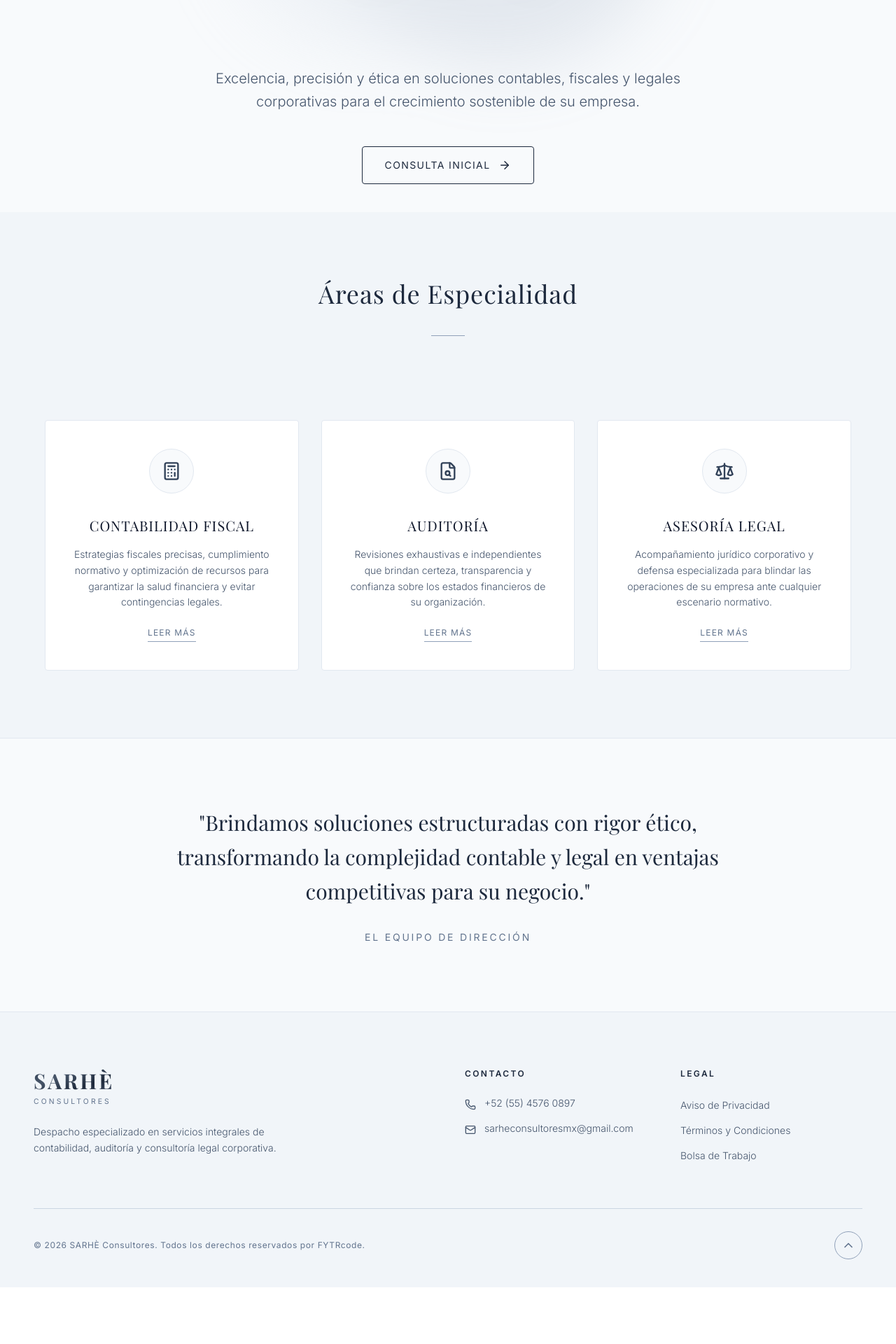
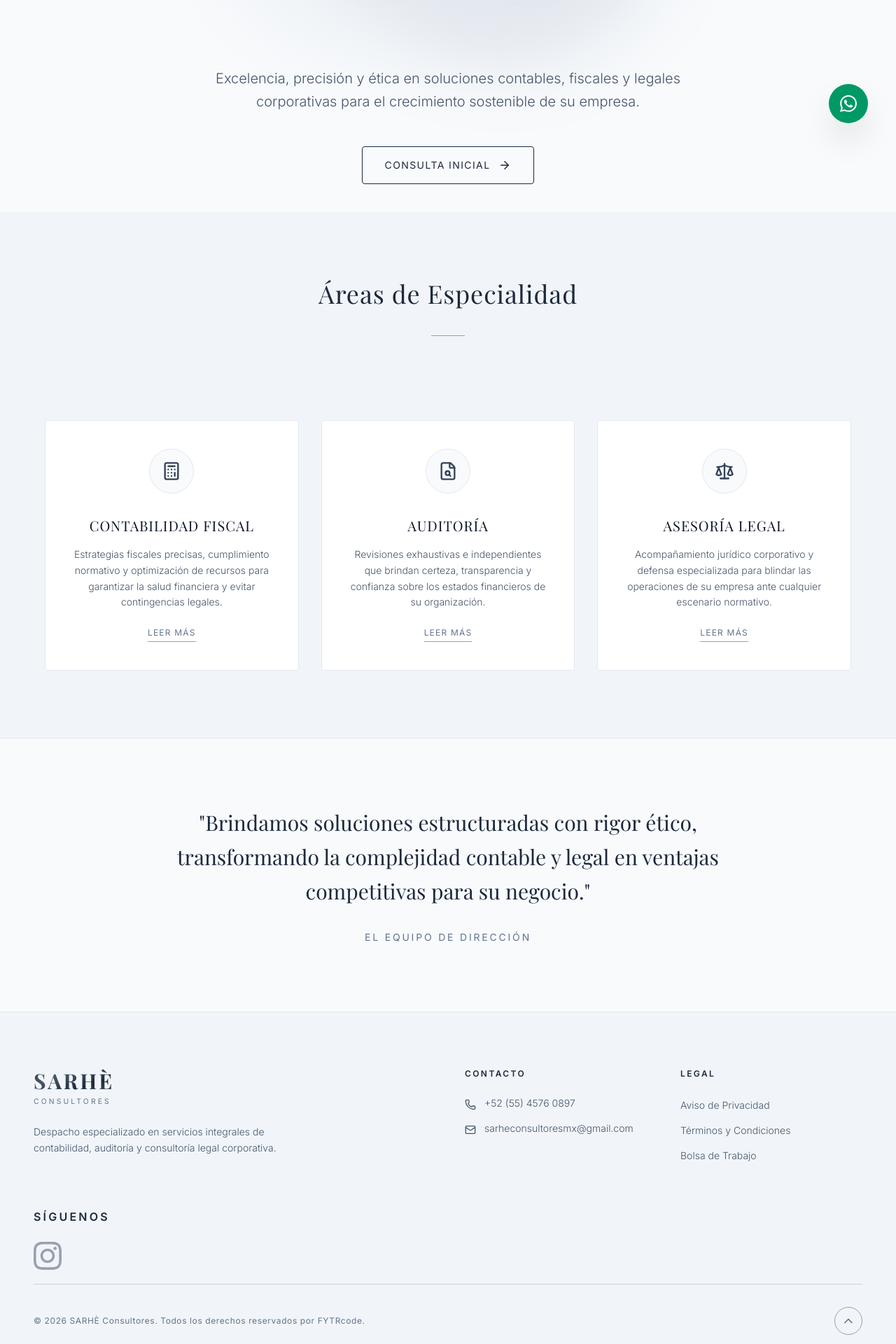
Before and after one commit to franztorresing-5/sarhe, a Next.js app: page / in a window 1280 px wide. Shown: the part 520-2440 px from the top of the page at 70% size. Before the commit the page ends 2359 px from the top, so only its background shows below. Built offline with nearby package versions, Linux system fonts and the light colour scheme.

Commit message:
version 2.2

```diff
--- a/app/page.tsx
+++ b/app/page.tsx
@@ -297,6 +297,26 @@ const App = () => {
             </div>
           </div>
 
+          {/* Columna de Redes Sociales en el Footer */}
+          <div>
+            <h4 className="text-slate-800 dark:text-stone-200 items-center justify-center text-x tracking-[0.2em] uppercase mb-6 font-semibold">Síguenos</h4>
+            <div className="flex space-x-4">
+
+             { /*<span className="text-slate-300 dark:text-stone-700">/</span>*/}
+              {/* Instagram */}
+              <a
+                href="https://www.instagram.com/sarheconsultoresmx/"
+                target="_blank"
+                rel="noopener noreferrer"
+                aria-label="Instagram"
+                className="text-gray-400 hover:text-[#10B981] transition-colors pb-5 "
+              >
+                <svg className="w-10 h-10 fill-current" viewBox="0 0 24 24">
+                  <path d="M12 2.163c3.204 0 3.584.012 4.85.07 3.252.148 4.771 1.691 4.919 4.919.058 1.265.069 1.645.069 4.849 0 3.205-.012 3.584-.069 4.849-.149 3.225-1.664 4.771-4.919 4.919-1.266.058-1.644.07-4.85.07-3.204 0-3.584-.012-4.849-.07-3.26-.149-4.771-1.699-4.919-4.92-.058-1.265-.07-1.644-.07-4.849 0-3.204.013-3.583.07-4.849.149-3.227 1.664-4.771 4.919-4.919 1.266-.057 1.645-.069 4.849-.069zm0-2.163c-3.259 0-3.667.014-4.947.072-4.358.2-6.78 2.618-6.98 6.98-.059 1.281-.073 1.689-.073 4.948 0 3.259.014 3.668.072 4.948.2 4.358 2.618 6.78 6.98 6.98 1.281.058 1.689.072 4.948.072 3.259 0 3.668-.014 4.948-.072 4.354-.2 6.782-2.618 6.979-6.98.059-1.28.073-1.689.073-4.948 0-3.259-.014-3.667-.072-4.947-.196-4.354-2.617-6.78-6.979-6.98-1.281-.059-1.69-.073-4.949-.073zm0 5.838c-3.403 0-6.162 2.759-6.162 6.162s2.759 6.163 6.162 6.163 6.162-2.759 6.162-6.163c0-3.403-2.759-6.162-6.162-6.162zm0 10.162c-2.209 0-4-1.79-4-4 0-2.209 1.791-4 4-4s4 1.791 4 4c0 2.21-1.791 4-4 4zm6.406-11.845c-.796 0-1.441.645-1.441 1.44s.645 1.44 1.441 1.44c.795 0 1.439-.645 1.439-1.44s-.644-1.44-1.439-1.44z" />
+                </svg>
+              </a>
+            </div>
+          </div>
           {/* Bottom Footer */}
           <div className="border-t border-slate-300 dark:border-stone-800/50 pt-8 flex flex-col md:flex-row justify-between items-center gap-4">
             <p className="text-slate-500 dark:text-stone-600 text-xs tracking-wider">
@@ -311,7 +331,21 @@ const App = () => {
             </button>
           </div>
         </div>
+
       </footer>
+      {/* Botón Flotante de WhatsApp */}
+      <a
+        href="https://wa.me/525545760897?text=Hola,%20me%20gustaría%20solicitar%20una%20consultoría%20fiscal."
+        target="_blank"
+        rel="noopener noreferrer"
+        className="fixed bottom-26 right-10 z-50 bg-emerald-600 hover:bg-emerald-500 text-white p-4 rounded-full shadow-2xl transition-all duration-300 hover:scale-110 flex items-center justify-center"
+        title="Contáctanos por WhatsApp"
+      >
+        {/* Puedes usar un ícono de WhatsApp de lucide-react o SVG */}
+        <svg className="w-6 h-6 fill-current" viewBox="0 0 24 24">
+          <path d="M.057 24l1.687-6.163c-1.041-1.804-1.588-3.849-1.587-5.946.003-6.556 5.338-11.891 11.893-11.891 3.181.001 6.167 1.24 8.413 3.488 2.245 2.248 3.481 5.236 3.48 8.414-.003 6.557-5.338 11.892-11.893 11.892-1.99-.001-3.951-.5-5.688-1.448l-6.305 1.654zm6.597-3.807c1.676.995 3.276 1.591 5.392 1.592 5.448 0 9.886-4.434 9.889-9.885.002-5.462-4.415-9.89-9.881-9.892-5.452 0-9.887 4.434-9.889 9.884-.001 2.225.651 3.891 1.746 5.634l-.999 3.648 3.742-.981zm11.387-5.464c-.074-.124-.272-.198-.57-.347-.297-.149-1.758-.868-2.031-.967-.272-.099-.47-.149-.669.149-.198.297-.768.967-.941 1.165-.173.198-.347.223-.644.074-.297-.149-1.255-.462-2.39-1.475-.883-.788-1.48-1.761-1.653-2.059-.173-.297-.018-.458.13-.606.134-.133.297-.347.446-.521.151-.172.2-.296.3-.495.099-.198.05-.372-.025-.521-.075-.148-.669-1.611-.916-2.206-.242-.579-.487-.501-.669-.51l-.57-.01c-.198 0-.52.074-.792.372s-1.04 1.016-1.04 2.479 1.065 2.876 1.213 3.074c.149.198 2.095 3.2 5.076 4.487.709.306 1.263.489 1.694.626.712.226 1.36.194 1.872.118.571-.085 1.758-.719 2.006-1.413.248-.695.248-1.29.173-1.414z" />
+        </svg>
+      </a>
     </div>
   );
 };
```
